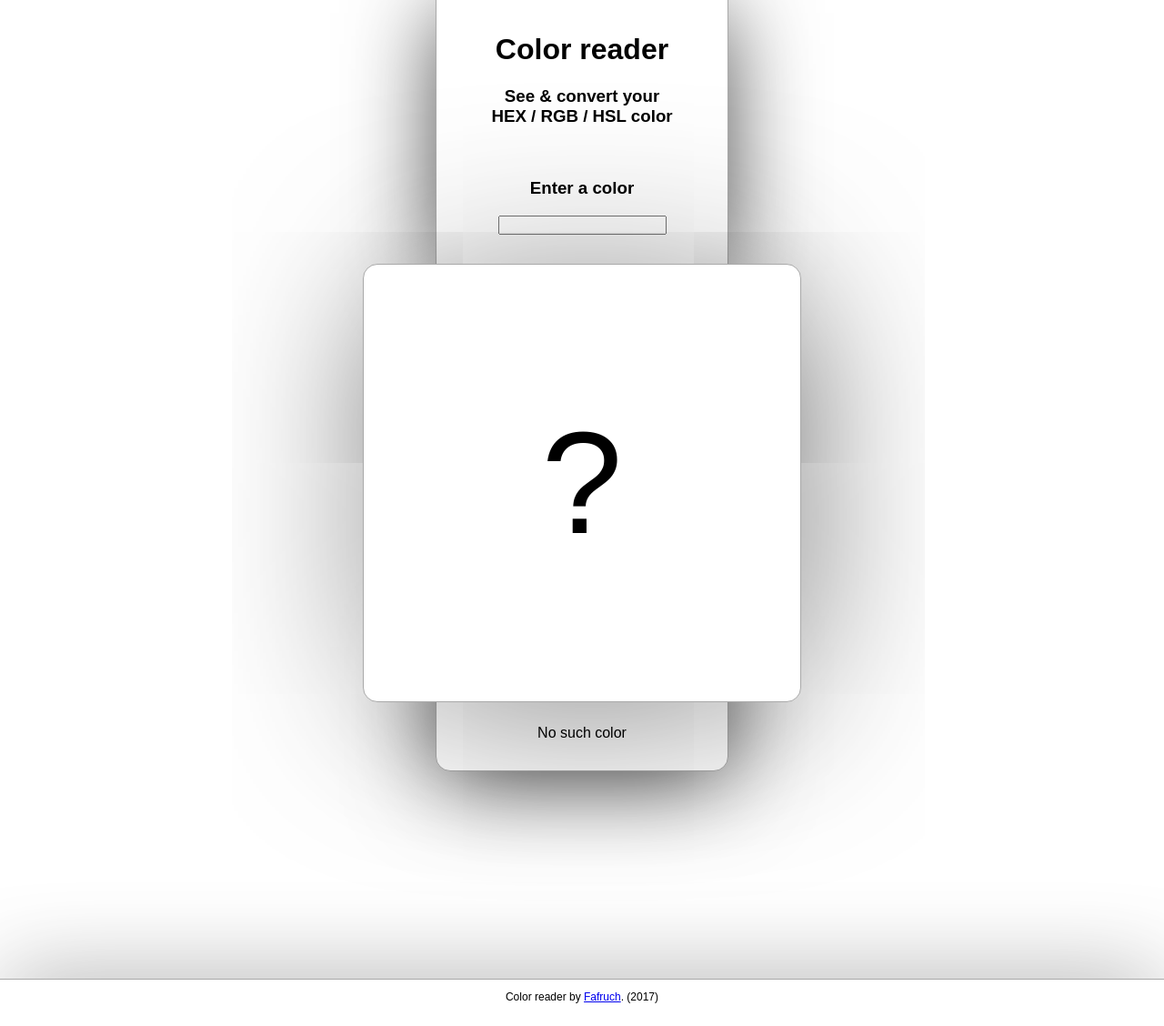
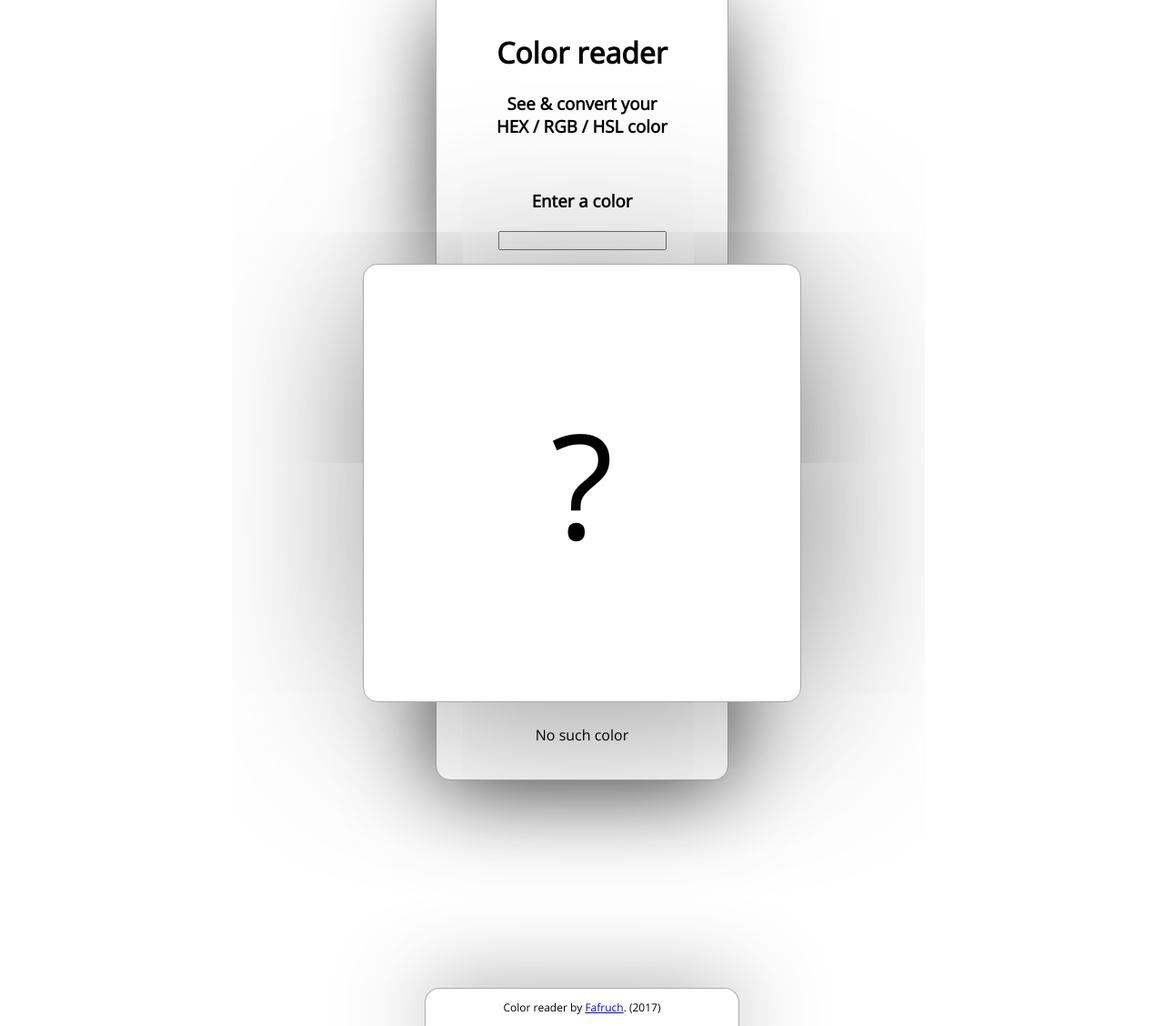
Before and after one commit to Fafruch/color-reader, a React (Create React App) app: page / in a window 1280 px wide. Shown: the whole page at 91% size. Built offline with nearby package versions, Linux system fonts and the light colour scheme.

Commit message:
Add Open Sans font, update CSS

```diff
--- a/public/index.html
+++ b/public/index.html
@@ -10,6 +10,7 @@
     -->
     <link rel="manifest" href="%PUBLIC_URL%/manifest.json">
     <link rel="shortcut icon" href="%PUBLIC_URL%/favicon.ico">
+    <link href="https://fonts.googleapis.com/css?family=Open+Sans:300" rel="stylesheet">
     <!--
       Notice the use of %PUBLIC_URL% in the tags above.
       It will be replaced with the URL of the `public` folder during the build.
--- a/src/index.css
+++ b/src/index.css
@@ -7,5 +7,5 @@
 body {
   margin: 0;
   padding: 0;
-  font-family: sans-serif;
+  font-family: 'Open Sans', sans-serif;
 }
--- a/src/styles/App.css
+++ b/src/styles/App.css
@@ -1,5 +1,5 @@
 .App {
-  height: 1100px;
+  height: 1128px;
   text-align: center;
   transition: 1s;
 }
@@ -9,7 +9,7 @@
   z-index: 0;
   top: -1px;
 
-  width: 20rem;
+  width: 320px;
   height: 275px;
 
   margin-left: auto;
@@ -20,9 +20,9 @@
 
   border: 1px solid darkgray;
 
-  -webkit-box-shadow: 0px 10px 101px -5px rgba(0,0,0,0.75);
-  -moz-box-shadow: 0px 10px 101px -5px rgba(0,0,0,0.75);
-  box-shadow: 0px 10px 101px -5px rgba(0,0,0,0.75);
+  -webkit-box-shadow: 0 10px 101px -5px rgba(0,0,0,0.75);
+  -moz-box-shadow: 0 10px 101px -5px rgba(0,0,0,0.75);
+  box-shadow: 0 10px 101px -5px rgba(0,0,0,0.75);
 }
 
 .App-intro {
--- a/src/styles/ColorBox.css
+++ b/src/styles/ColorBox.css
@@ -15,9 +15,6 @@
   border: 1px solid darkgray;
   border-radius: 1rem;
 
-/*  -webkit-box-shadow: 10px 10px 162px -46px rgba(0,0,0,0.5);
-  -moz-box-shadow: 10px 10px 162px -46px rgba(0,0,0,0.5);
-  box-shadow: 10px 10px 162px -46px rgba(0,0,0,0.5);*/
   -webkit-box-shadow: 10px 10px 200px -30px rgba(0,0,0,0.75);
   -moz-box-shadow: 10px 10px 200px -30px rgba(0,0,0,0.75);
   box-shadow: 10px 10px 200px -30px rgba(0,0,0,0.75);
--- a/src/styles/Colors.css
+++ b/src/styles/Colors.css
@@ -11,7 +11,7 @@
   z-index: 0;
 
   width: 20rem;
-  height: 150px;
+  height: 160px;
 
   margin-left: auto;
   margin-right: auto;
@@ -23,9 +23,9 @@
   -moz-border-radius: 0 0 1rem 1rem;
   -webkit-border-radius: 0 0 1rem 1rem;
 
-  -webkit-box-shadow: 0px 10px 101px -5px rgba(0,0,0,0.75);
-  -moz-box-shadow: 0px 10px 101px -5px rgba(0,0,0,0.75);
-  box-shadow: 0px 10px 101px -5px rgba(0,0,0,0.75);
+  -webkit-box-shadow: 0 10px 101px -5px rgba(0,0,0,0.75);
+  -moz-box-shadow: 0 10px 101px -5px rgba(0,0,0,0.75);
+  box-shadow: 0 10px 101px -5px rgba(0,0,0,0.75);
 
   transition: 1s ease;
 }
--- a/src/styles/Footer.css
+++ b/src/styles/Footer.css
@@ -2,15 +2,24 @@
   position: relative;
   bottom: -150px;
   padding: 0.75rem;
+
+  margin-right: auto;
+  margin-left: auto;
+  width: 320px;
 
   background: white;
 
   text-align: center;
   font-size: 0.75rem;
 
-  border-top: 1px solid darkgray;
+  border-top:1px solid darkgray;
+  border-right:1px solid darkgray;
+  border-left:1px solid darkgray;
+  border-radius: 1rem 1rem 0 0;
+  -moz-border-radius: 1rem 1rem 0 0;
+  -webkit-border-radius: 1rem 1rem 0 0;
 
-  -webkit-box-shadow: 0px 10px 101px -5px rgba(0,0,0,0.75);
-  -moz-box-shadow: 0px 10px 101px -5px rgba(0,0,0,0.75);
-  box-shadow: 0px 10px 101px -5px rgba(0,0,0,0.75);
+  -webkit-box-shadow: 0 10px 101px -5px rgba(0,0,0,0.75);
+  -moz-box-shadow: 0 10px 101px -5px rgba(0,0,0,0.75);
+  box-shadow: 0 10px 101px -5px rgba(0,0,0,0.75);
 }
```
